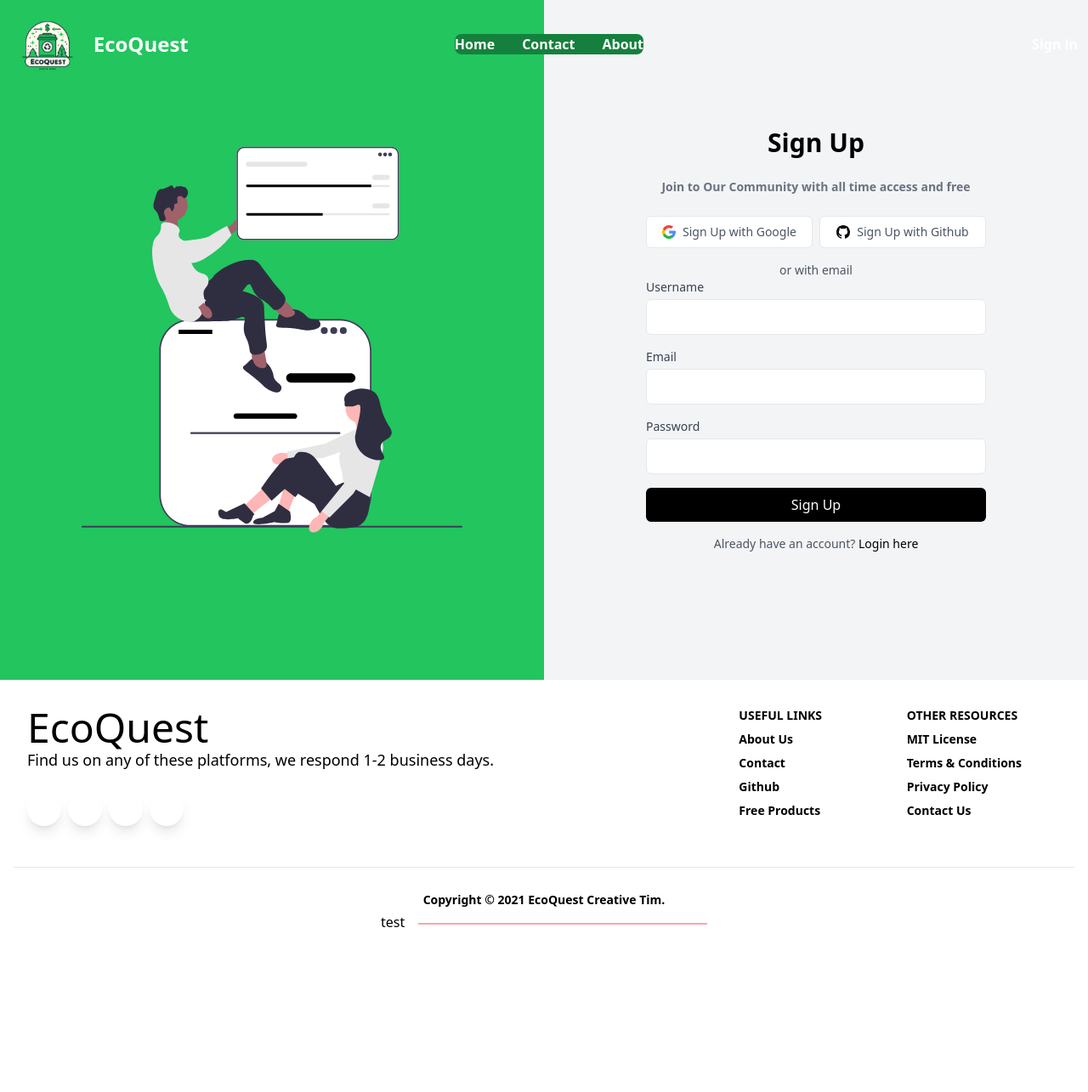
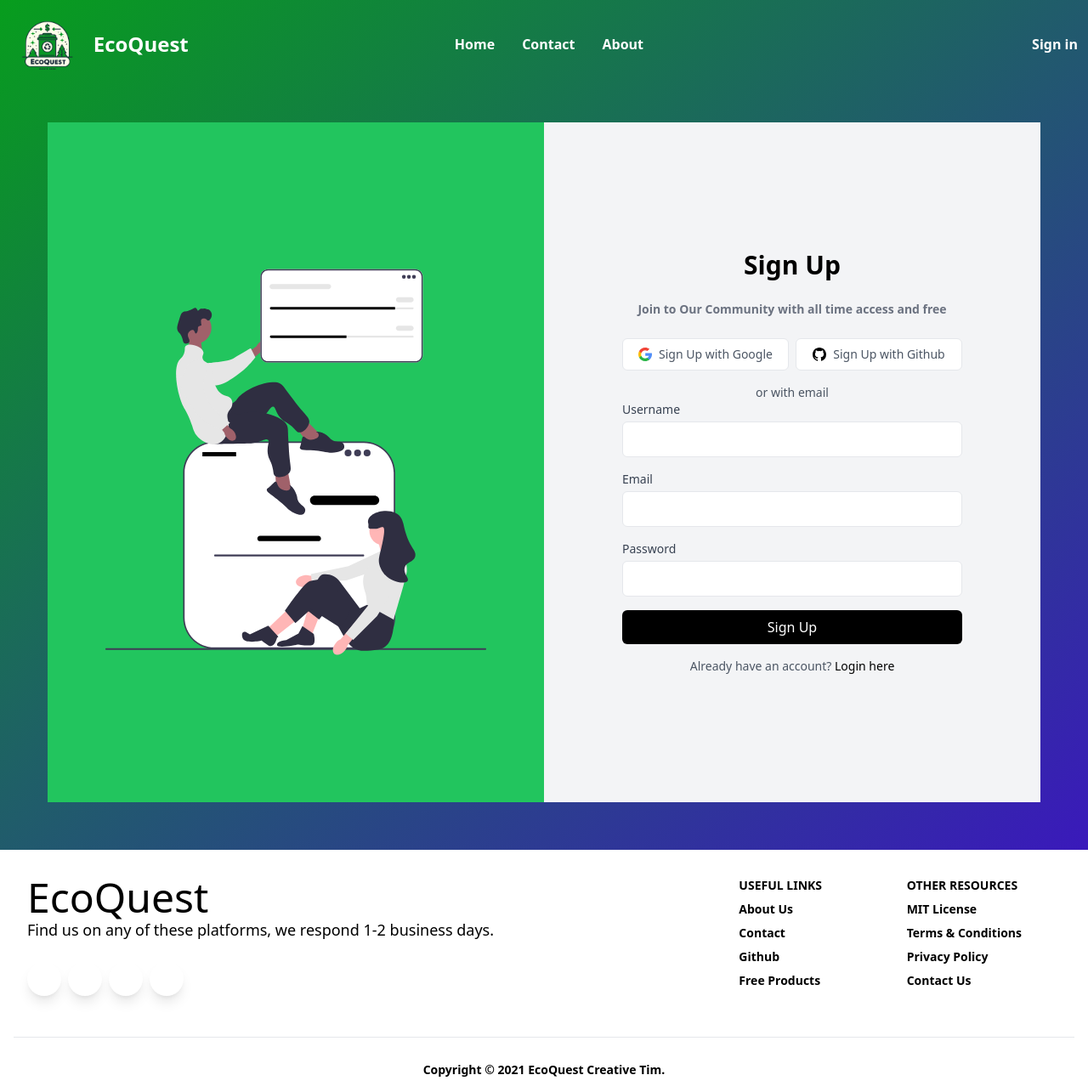
Before and after one commit to HadziqAlaydrus/Kelompok3-Ecoquest, a React (Vite) app: page /login in a window 1280 px wide. Shown: the whole page at 85% size. Before the commit the page ends 1121 px from the top, so only its background shows below. Built offline with nearby package versions, Linux system fonts and the light colour scheme.

Commit message:
Footer,Contact,About,Login,Navigation

```diff
--- a/src/components/Footer.jsx
+++ b/src/components/Footer.jsx
@@ -3,7 +3,7 @@ import React from 'react'
 function Footer() {
   return (
     <div>
-        <footer class="relative bg-blueGray-200 pt-8 pb-6">
+        <footer class="relative bg-blueGray-200 pt-8 pb-3">
   <div class="container mx-auto px-4">
     <div class="flex flex-wrap text-left lg:text-left">
       <div class="w-full lg:w-6/12 px-4">
@@ -66,11 +66,6 @@ function Footer() {
           Copyright © <span id="get-current-year">2021</span><a href="https://www.creative-tim.com/product/notus-js" class="text-blueGray-500 hover:text-gray-800" target="_blank"> EcoQuest </a>
           <a href="https://www.creative-tim.com?ref=njs-profile" class="text-blueGray-500 hover:text-blueGray-800">Creative Tim</a>.
         </div>
-
-        <div className='items-center flex flex-row gap-4'>
-          <p>test</p>
-          <div className='w-full border-t-2 border-red-300 mt-1'></div>
-        </div>
       </div>
     </div>
   </div>
--- a/src/components/Navigationmenu.jsx
+++ b/src/components/Navigationmenu.jsx
@@ -22,8 +22,8 @@ const navigate = useNavigate()
             <path stroke="currentColor" stroke-linecap="round" stroke-linejoin="round" stroke-width="2" d="M1 1h15M1 7h15M1 13h15"/>
         </svg>
     </button>
-    <div class="hidden w-full md:block md:w-auto" id="navbar-default">
-      <ul class="font-semibold flex flex-col p-4 md:p-0 mt-4 mr-36 border border-gray-100 rounded-lg bg-gray-50 md:flex-row md:space-x-8 rtl:space-x-reverse md:mt-0 md:border-0 md:bg-green-700 dark:bg-gray-800 md:dark:bg-gray-900 dark:border-gray-700">
+    <div class="hidden w-full md:block md:w-auto bg-transparent " id="navbar-default">
+      <ul class="font-semibold flex flex-col p-4 md:p-0 mt-4 mr-36 border border-gray-100 rounded-lg bg-transparant md:flex-row md:space-x-8 rtl:space-x-reverse md:mt-0 md:border-0 md:bg-transparant dark:bg-gray-800 md:dark:bg-gray-900 dark:border-gray-700">
         <li>
           <a href="/" class="block py-2 px-3 text-white bg-blue-700 rounded md:bg-transparent md:text-white md:p-0 dark:text-white md:hover:text-black" aria-current="page">Home</a>
         </li>
--- a/src/pages/About.jsx
+++ b/src/pages/About.jsx
@@ -2,7 +2,7 @@ import React from 'react'
 
 function About() {
   return (
-    <div>About</div>
+    <div className='max-w-screen p-14 bg-gradient-to-br from-[#079D1D] to-[#3A19BB] pt-36'>About</div>
   )
 }
 
--- a/src/pages/Contact.jsx
+++ b/src/pages/Contact.jsx
@@ -2,7 +2,7 @@ import React from 'react'
 
 function Contact() {
   return (
-    <div>
+    <div className='max-w-screen p-14 bg-gradient-to-br from-[#079D1D] to-[#3A19BB] pt-36'>
 
     </div>
   )
--- a/src/pages/Login.jsx
+++ b/src/pages/Login.jsx
@@ -3,7 +3,7 @@ import React from 'react'
 
 function Login() {
   return (
-    <div>
+    <div className='max-w-screen p-14 bg-gradient-to-br from-[#079D1D] to-[#3A19BB] pt-36'>
         <Signin/>
     </div>
   )
```
